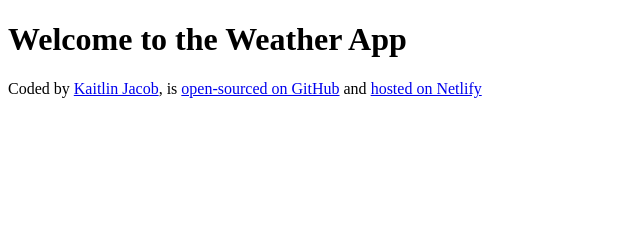
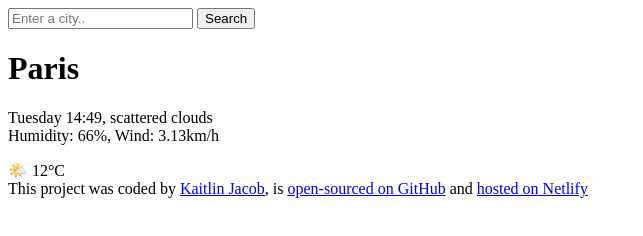
Before and after one commit to ksjacob2/my-vanilla-weather-app, a plain HTML site: page index.html in a window 1280 px wide. Shown: the whole page, without its empty margins (0-643 px from the left). Drawn offline with Linux system fonts and the light colour scheme.

Commit message:
Added the HTML to the project

```diff
--- a/index.html
+++ b/index.html
@@ -7,9 +7,25 @@
     <title>Weather App</title>
   </head>
   <body>
-    <h1>Welcome to the Weather App</h1>
+    <header>
+      <form>
+        <input type="search" placeholder="Enter a city.. " required />
+        <input type="submit" value="Search" />
+      </form>
+    </header>
+    <main>
+      <div>
+        <h1>Paris</h1>
+        <p>
+          Tuesday 14:49, scattered clouds
+          <br />
+          Humidity: 66%, Wind: 3.13km/h
+        </p>
+      </div>
+      <div>🌤️ 12°C</div>
+    </main>
     <footer>
-      Coded by
+      This project was coded by
       <a href="https://github.com/ksjacob2" target="_blank">Kaitlin Jacob</a>,
       is
       <a
```
